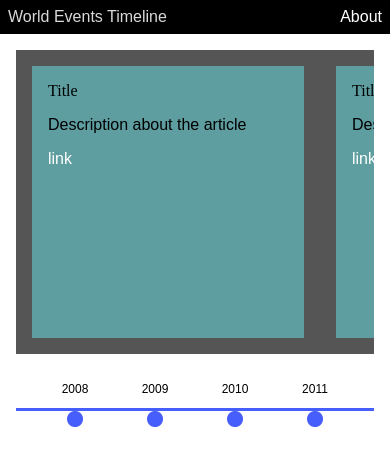
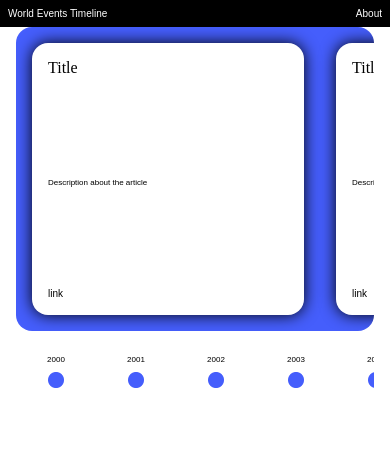
Before and after one commit to kim2552/storyline, a React (Create React App) app: page / in a window 390 px wide. Shown: the top 466 px of the page. Built offline with nearby package versions, Linux system fonts and the light colour scheme.

Commit message:
updated: styling

```diff
--- a/public/index.html
+++ b/public/index.html
@@ -3,7 +3,6 @@
   <head>
     <meta charset="utf-8" />
     <meta name="viewport" content="width=device-width, initial-scale=1" />
-    <meta name="theme-color" content="#000000" />
     <meta
       name="description"
       content="Web site created using create-react-app"
--- a/src/scss/_gallery.scss
+++ b/src/scss/_gallery.scss
@@ -1,5 +1,12 @@
+.header-wrapper{
+    margin-top: $header-margin-md;
+
+    text-align: center;
+}
+
 .article-gallery-container{
     margin: $container-margin-lg;
+    margin-top: 0;
 
     .carousel{
         display: flex;
@@ -7,21 +14,63 @@
         overflow-x: auto;
 
         background-color: $tertiary-color;
+        border-radius: 1rem;
+    }
+
+    .carousel::-webkit-scrollbar{
+        height:0.5rem;
+    }
+    .carousel::-webkit-scrollbar-thumb {
+        background-color: $secondary-color;    /* color of the scroll thumb */
+        border-radius: 5rem;       /* roundness of the scroll thumb */
+    }
+
+
+    a{
+        align-items: flex-end;
     }
 
     .article-wrapper{
+        display: flex;
         flex: 0 0 auto;
-        background-color:cadetblue;
+        flex-direction: column;
+        justify-content: space-between;
+
+        background-color: $primary-color;
 
         margin: $slide-margin-lg;
         padding: $slide-padding-lg;
+        overflow: hidden;
+
+        box-shadow: 0 0 1rem $secondary-color;
+        border-radius: 1rem;
 
         width: 20rem;
         height: 20rem;
     }
 
+    .content{
+        word-wrap: break-word;
+    }
+
+    .button-wrapper{
+        padding: $button-padding-lg;
+        width: 1rem;
+
+        background-color: $button-color;
+        border-radius: 1rem;
+    }
+
+    .button-wrapper:hover{
+        background-color: lighten($button-color,15%);
+        border-radius: 1rem;
+
+        color: $text-light-color;
+    }
+
     @media screen and (max-width: 1280px) {
         margin: $container-margin-md;
+        margin-top: 0;
 
         .article-wrapper{
             margin: $slide-margin-md;
@@ -30,10 +79,15 @@
             width: 20rem;
             height: 20rem;
         }
+
+        .button-wrapper{
+            padding: $button-padding-md;
+        }
     }
 
     @media screen and (max-width: 768px) {
         margin: $container-margin-sm;
+        margin-top: 0;
 
         .article-wrapper{
             margin: $slide-margin-sm;
@@ -42,5 +96,11 @@
             width: 15rem;
             height: 15rem;
         }
+
+        .button-wrapper{
+            padding: $button-padding-sm;
+
+            border-radius: 0.5rem;
+        }
     }
 }
--- a/src/scss/_global.scss
+++ b/src/scss/_global.scss
@@ -1,6 +1,11 @@
 html, body{
     margin: 0;
     background-color: $body-bg-color;
+    -webkit-overflow-scrolling: touch;
+}
+
+.no-scroll{
+    overflow: "hidden";
 }
 
 h1, h2, h3, h4, h5, h6, p{
@@ -14,9 +19,43 @@ li{
 a{
     text-decoration: none;
     font-family: $font-family;
-    color: $text-light-color;
+    color: $text-dark-color;
+
+    font-size: 16px;
 }
 
 a:hover{
-    color: darken($text-light-color,15%);
+    color: lighten($text-dark-color,15%);
 }
+
+h1{
+    font-size: 20px;
+}
+
+p{
+    font-size: 16px;
+}
+
+@media screen and (max-width: 1280px){
+    h1{
+        font-size: 16px;
+    }
+    p{
+        font-size: 12px;
+    }
+    a{
+        font-size: 12px;
+    }
+}
+
+@media screen and (max-width: 768px){
+    h1{
+        font-size: 10px;
+    }
+    p{
+        font-size: 8px;
+    }
+    a{
+        font-size: 10px;
+    }
+}
--- a/src/scss/_header.scss
+++ b/src/scss/_header.scss
@@ -5,6 +5,7 @@
     background-color: $header-color;
 
     .logo{
+        color: $text-light-color;
         padding: $button-padding-lg;
     }
 
--- a/src/scss/_timeline.scss
+++ b/src/scss/_timeline.scss
@@ -5,8 +5,15 @@
         display: flex;
         flex-wrap: nowrap;
         overflow-x:auto;
-        justify-content: center;
+        // justify-content: center;
     }
+    .carousel::-webkit-scrollbar{
+        height:0.5rem;
+    }
+    .carousel::-webkit-scrollbar-thumb {
+        background-color: $secondary-color;    /* color of the scroll thumb */
+        border-radius: 5rem;       /* roundness of the scroll thumb */
+      }
 
     .swiper-wrapper{
         text-align: center;
@@ -18,16 +25,17 @@
         justify-content: center;
 
         width: 15rem;
-        border-top: 3px solid #455EFC;
+        // border-top: 3px solid $tertiary-color;
+    }
+
+    .point-wrapper:hover{
+        filter: brightness(1.75);
+        cursor: pointer;
     }
 
     .point-img{
         height:1rem;
         width:1rem;
-    }
-    .point-img:hover{
-        filter: brightness(1.75);
-        cursor: pointer;
     }
 
     @media screen and (max-width: 1280px) {
--- a/src/scss/_variables.scss
+++ b/src/scss/_variables.scss
@@ -27,7 +27,7 @@ $cyan: #6cb2eb;
 // Color Scheme
 $primary-color: #ffffff;//#252D48;
 $secondary-color: #000000;
-$tertiary-color: #555555;//#3C4562;
+$tertiary-color: #455EFC;//#3C4562;
 
 
 // Environment Specific Colors
```
